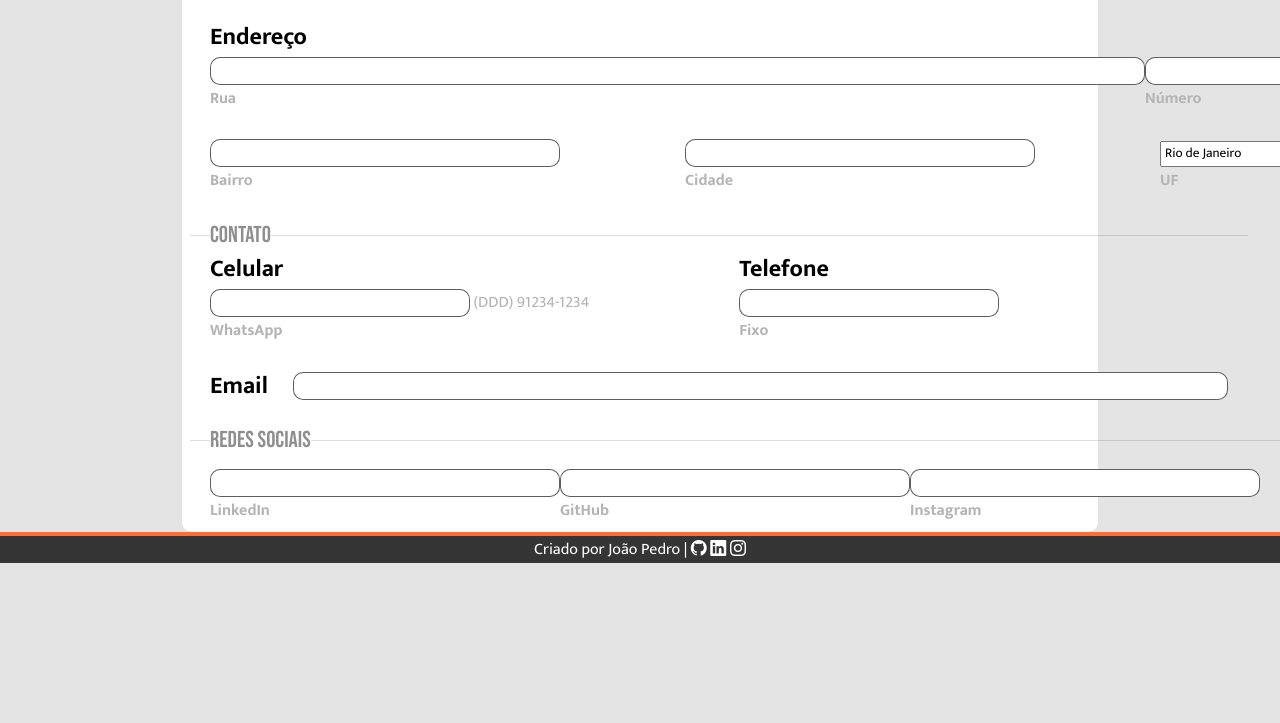
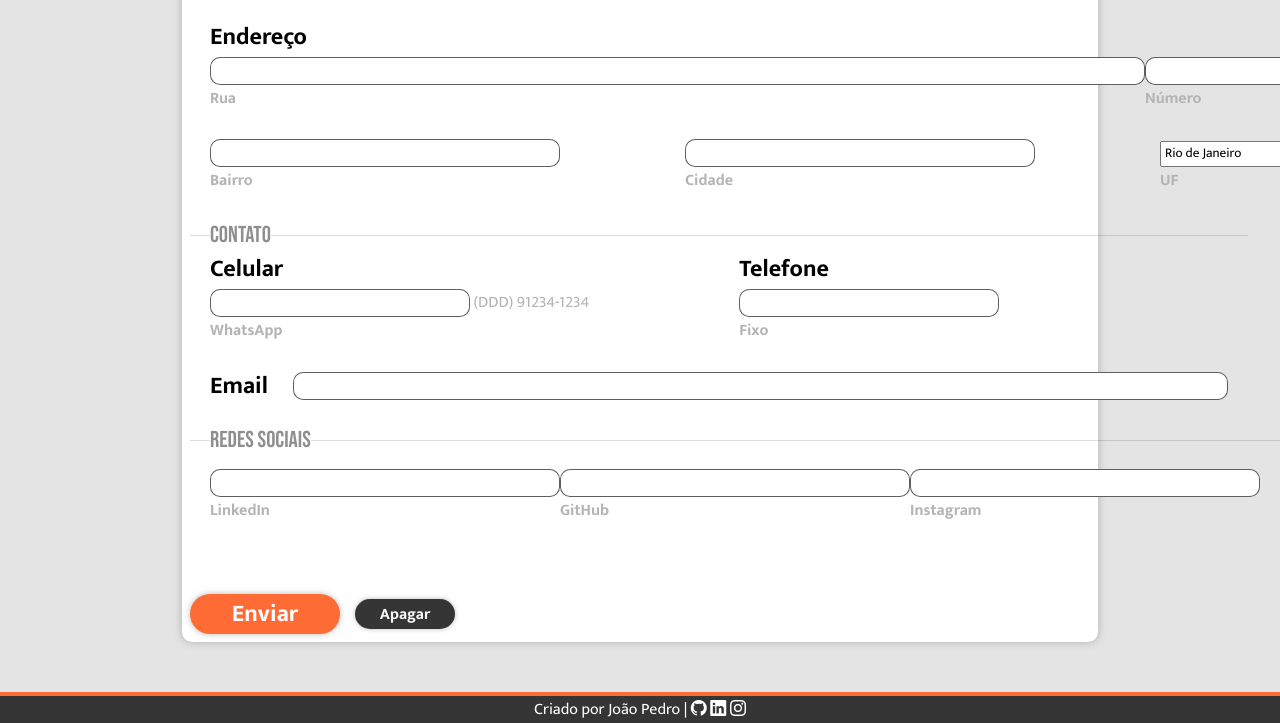
Before and after one commit to jpsantosss/form, a website: page index.html in a window 1280 px wide. Shown: the part 403-1126 px from the top of the page. Before the commit the page ends 966 px from the top, so only its background shows below. Drawn offline with nearby package versions, Linux system fonts and the light colour scheme.

Commit message:
shadows and buttons
Adicionado sombra as caixas e botão de submit e reset

```diff
--- a/index.html
+++ b/index.html
@@ -161,6 +161,10 @@
                     </div>
             </fieldset>
         </form>
+        <div class="botoes">
+            <button type="submit" id="submit">Enviar</button>
+            <button type="reset" id="reset">Apagar</button>
+        </div>
     </main>
     <hr class="rodape">
     <footer id="rodape">
--- a/style.css
+++ b/style.css
@@ -36,6 +36,7 @@ hr.cabecalho{
     height: 4px;
     background-color: var(--cor01);
     border: none;
+    box-shadow: 1px 1px 5px rgba(0, 0, 0, 0.384);
 }
 main#conteudo-principal{
     width: 900px;
@@ -44,6 +45,7 @@ main#conteudo-principal{
     padding: 8px;
     border-radius: 10px;
     background-color: white;
+    box-shadow: 0px 0px 10px rgba(0, 0, 0, 0.233);
 }
 legend{
     font-size: 23px;
@@ -62,7 +64,9 @@ input{
     padding: 3px;
 }
 input:focus{
-    background-color: #FF6B35;
+    border: 1px solid rgb(145, 145, 145);
+    outline: none;
+    background-color: #d6d6d6;
 }
 .grupo-input{
     display: flex;
@@ -101,7 +105,37 @@ input:focus{
     display: inline-block;
     color: rgb(180, 180, 180);
 }
+.botoes{
+    gap: 15px;
+    display: flex;
+    align-items: center;
+}
+button#submit{
+    margin-top: 70px;
+    width: 150px;
+    height: 40px;
+    border-radius: 20px;
+    border: none;
+    background-color: var(--cor01);
+    color: white;
+    font-weight: bolder;
+    font-size: 1.5em;
+    box-shadow: 0px 0px 6px 0px rgba(0, 0, 0, 0.274);
+}
+button#reset{
+    margin-top: 70px;
+    width: 100px;
+    height: 30px;
+    border-radius: 15px;
+    border: none;
+    background-color: var(--cor02);
+    color: rgb(247, 247, 247);
+    font-weight: bolder;
+    font-size: 1em;
+    box-shadow: 0px 0px 5px 0px rgba(0, 0, 0, 0.274);
+}
 hr.rodape{
+    margin-top: 50px;
     height: 4px;
     background-color: var(--cor01);
     border: none;
```
